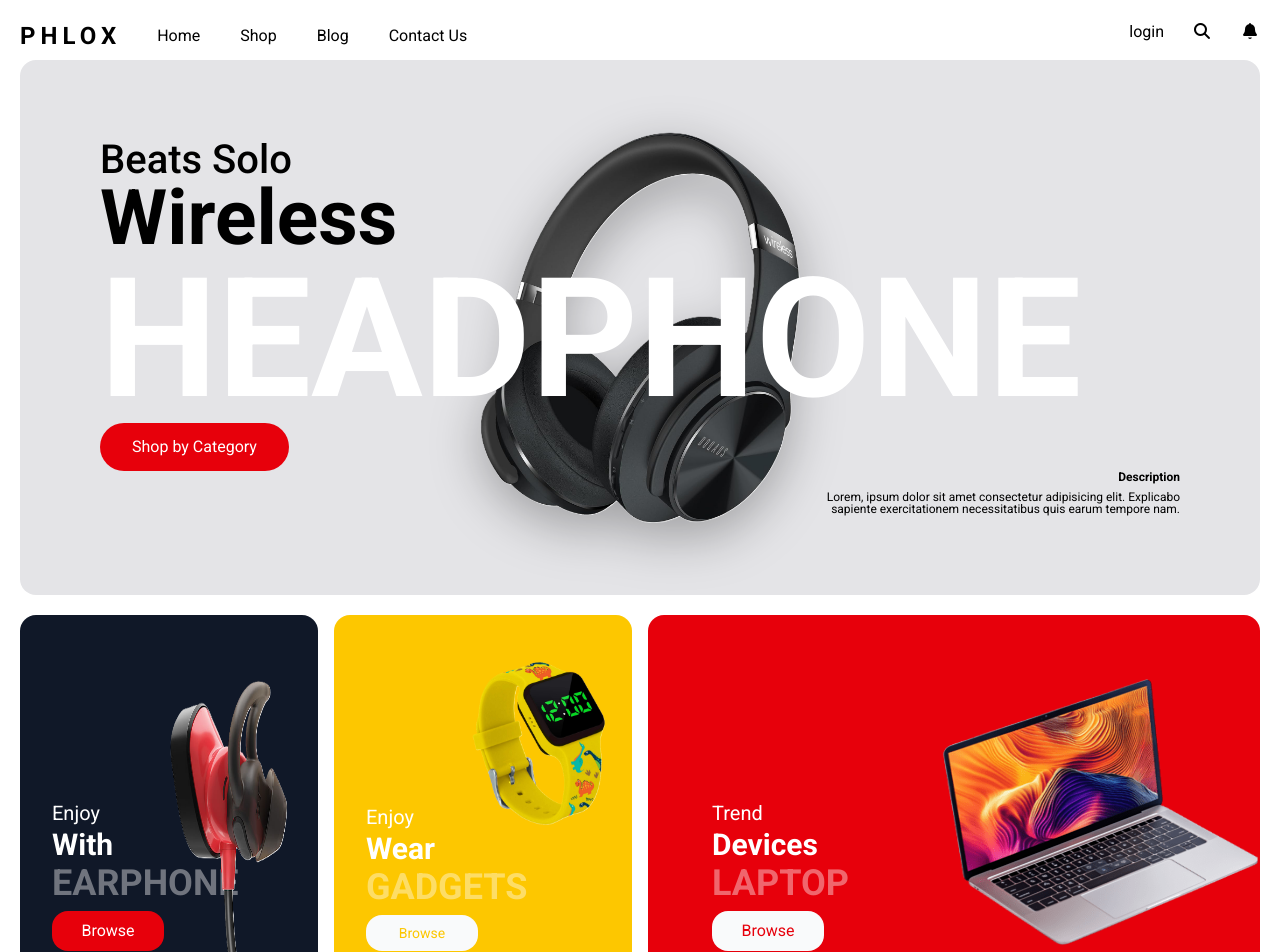
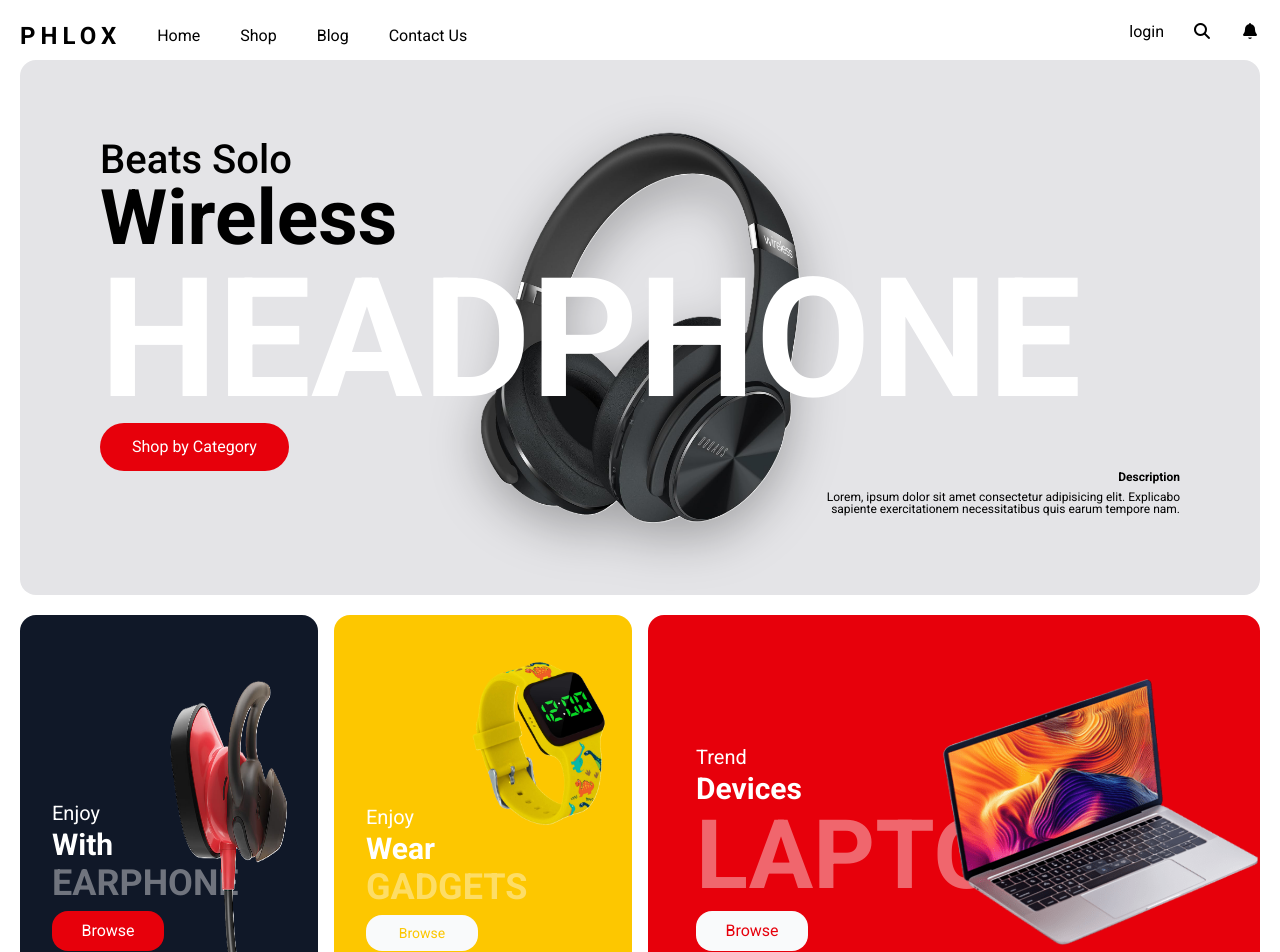
Before and after one commit to RommelAgasa/e-commerce-landing-page, a React (Vite) app: page / in a window 1280 px wide. Shown: the top 952 px of the page. Built offline with nearby package versions, Linux system fonts and the light colour scheme.

Commit message:
made some changes in Laptop card

```diff
--- a/src/components/products.jsx
+++ b/src/components/products.jsx
@@ -2,17 +2,27 @@
 import watch from '../assets/img/watch.png'
 import laptop from '../assets/img/laptop.png'
 
-function ProductCategoryDesignLabel({ prodName, label1, label2 }) {
+function ProductCategoryDesignLabel({ prodName, label1, label2, isrectangle = false}) {
     return (
         <div className="leading-9">
             <h3 className="text-lg md:text-xl">{label1}</h3>
             <h2 className="text-2xl md:text-3xl font-semibold">{label2}</h2>
-            <h1 className="font-bold uppercase text-4xl md:text-6xl lg:text-4xl opacity-40">
-                {prodName}
-            </h1>
+            {
+                isrectangle ? (
+                    <h1 className="font-bold uppercase text-4xl md:text-6xl lg:text-8xl opacity-40">
+                        {prodName}
+                    </h1>
+                ) : (
+                    <h1 className="font-bold uppercase text-4xl md:text-6xl lg:text-4xl opacity-40">
+                        {prodName}
+                    </h1>
+                )
+            }
         </div>
     );
 }
+
+
 export default function Products() {
     return (
         <div className="w-full">
@@ -59,8 +69,8 @@
 
                 {/* Laptop Card */}
                 <div className="relative sm:col-span-2 bg-red-600 rounded-2xl overflow-hidden min-h-[250px] md:min-h-[400px]">
-                    <div className="absolute bottom-16 left-8 sm:left-42 md:left-16">
-                        <ProductCategoryDesignLabel prodName="Laptop" label1="Trend" label2="Devices" />
+                    <div className="absolute bottom-16 left-8 sm:left-42 md:left-16 lg:left-12">
+                        <ProductCategoryDesignLabel prodName="Laptop" label1="Trend" label2="Devices" isrectangle={true}/>
                         <button className="mt-2 bg-gray-50 p-1 md:p-2 hover:bg-gray-200 rounded-2xl w-28 text-red-600">
                             Browse
                         </button>
@@ -70,7 +80,7 @@
                             <img
                                 src={laptop}
                                 alt="laptop"
-                                className="w-[130px] md:w-[320px] h-auto transform rotate-x-30 -rotate-y-10"
+                                className="w-[150px] md:w-[320px] h-auto transform rotate-x-30 -rotate-y-10"
                             />
                         )}
                     </div>
```
